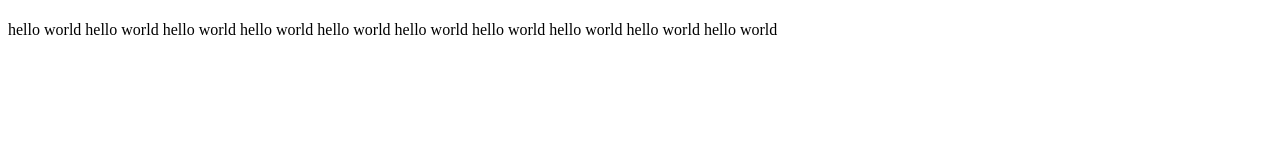
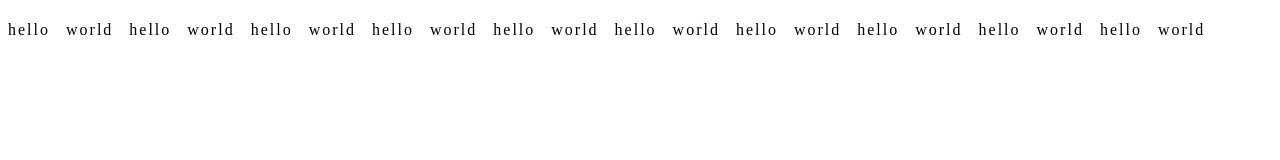
Before and after one commit to BrianJefferson/CSS, a plain HTML site: page css-typography/line-height-spacing.html in a window 1280 px wide. Drawn offline with Linux system fonts and the light colour scheme.

Commit message:
Added extra code line-height-spacing.html

```diff
--- a/css-typography/line-height-spacing.html
+++ b/css-typography/line-height-spacing.html
@@ -19,7 +19,7 @@
         </style>
     </head>
     <body>
-       <p class="spacing">hello world hello world hello world hello world hello world hello world hello world hello world hello world hello world</p>
+       <p class="spacing letter-spacing word-spacing">hello world hello world hello world hello world hello world hello world hello world hello world hello world hello world</p>
 
     </body>
 </html>
```
